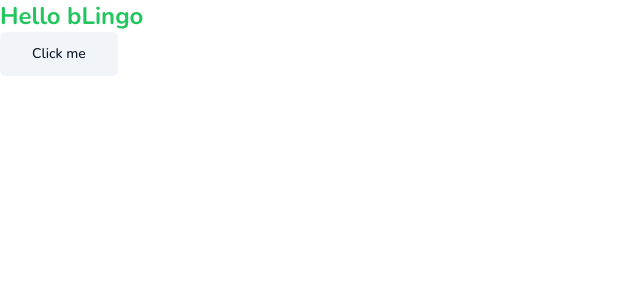
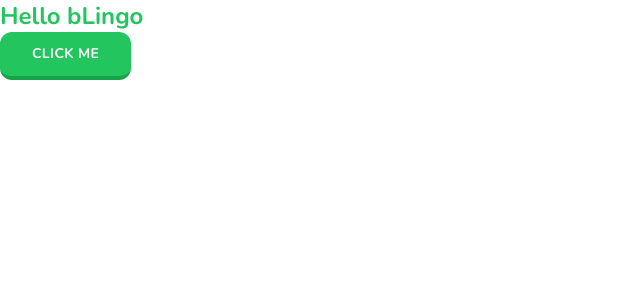
Before and after one commit to hr-shuvo/blingo, a Next.js app: page / in a window 1280 px wide. Shown: the top 300 px of the page, without its empty margins (0-640 px from the left). Built offline with nearby package versions, Linux system fonts and the light colour scheme.

Commit message:
add custom buttons

```diff
--- /dev/null
+++ b/app/buttons/page.tsx
@@ -0,0 +1,25 @@
+import {Button} from "@/components/ui/button";
+
+const ButtonsPage =()=>{
+    return (
+        <div className='p-4 space-y-4 flex flex-col max-w-[200px]'>
+            <Button variant='default' size='default'>Default</Button>
+            <Button variant='primary' size='default'>Primary</Button>
+            <Button variant='primaryOutline' size='default'>Primary Outline</Button>
+            <Button variant='secondary' size='default'>Secondary</Button>
+            <Button variant='secondaryOutline' size='default'>Secondary Outline</Button>
+            <Button variant='danger' size='default'>Danger </Button>
+            <Button variant='dangerOutline' size='default'>Danger Outline</Button>
+            <Button variant='super' size='default'>Super </Button>
+            <Button variant='superOutline' size='default'>Super Outline</Button>
+            <Button variant='ghost' size='default'>Ghost </Button>
+
+
+            <Button variant='sidebar' size='default'>Sidebar </Button>
+            <Button variant='sidebarOutline' size='default'>Sidebar Outline</Button>
+
+        </div>
+    )
+}
+
+export default ButtonsPage;
--- a/components/ui/button.tsx
+++ b/components/ui/button.tsx
@@ -5,25 +5,38 @@
 import {cn} from "@/lib/utils"
 
 const buttonVariants = cva(
-    "inline-flex items-center justify-center gap-2 whitespace-nowrap rounded-md text-sm font-medium ring-offset-background transition-colors focus-visible:outline-none focus-visible:ring-2 focus-visible:ring-ring focus-visible:ring-offset-2 disabled:pointer-events-none disabled:opacity-50 [&_svg]:pointer-events-none [&_svg]:size-4 [&_svg]:shrink-0",
+    "inline-flex items-center justify-center gap-2 whitespace-nowrap " +
+    "rounded-xl text-sm font-medium ring-offset-background transition-colors focus-visible:outline-none " +
+    "focus-visible:ring-2 focus-visible:ring-ring focus-visible:ring-offset-2 disabled:pointer-events-none " +
+    "disabled:opacity-50 uppercase tracking-wide font-bold",
     {
         variants: {
             variant: {
-                default: "bg-primary text-primary-foreground hover:bg-primary/90",
-                destructive:
-                    "bg-destructive text-destructive-foreground hover:bg-destructive/90",
-                outline:
-                    "border border-input bg-background hover:bg-accent hover:text-accent-foreground",
-                secondary:
-                    "bg-secondary text-secondary-foreground hover:bg-secondary/80",
-                ghost: "hover:bg-accent hover:text-accent-foreground",
+                default: "bg-white text-black border-slate-200 border-2 border-b-4 active:border-b-2 hover:bg-slate-100 text-slat",
+
+                destructive: "bg-destructive text-destructive-foreground hover:bg-destructive/90",
+                outline: "border border-input bg-background hover:bg-accent hover:text-accent-foreground",
+                ghost: "bg-transparent text-slate-500 border-transparent",
                 link: "text-primary underline-offset-4 hover:underline",
+
+                primary: "bg-sky-400 text-primary-foreground hover:bg-sky-400/90 border-sky-500 border-b-4 active:border-b-0",
+                primaryOutline: "bg-white text-sky-500 hover:bg-slate-100",
+                secondary: "bg-green-500 text-primary-foreground hover:bg-green-500/90 border-green-600 border-b-4 active:border-b-0",
+                secondaryOutline: "bg-white text-green-500 hover:bg-slate-100",
+                danger: "bg-rose-500 text-primary-foreground hover:bg-rose-500/90 border-rose-600 border-b-4 active:border-b-0",
+                dangerOutline: "bg-white text-rose-500 hover:bg-slate-100",
+                super: "bg-indigo-500 text-primary-foreground hover:bg-indigo-500/90 border-indigo-600 border-b-4 active:border-b-0",
+                superOutline: "bg-white text-indigo-500 hover:bg-slate-100",
+
+                sidebar: "bg-transparent text-slate-500 border-2 border-transparent hover:bg-slate-100 transition-none",
+                sidebarOutline: "bg-sky-500/15 text-sky-500 border-sky-300 border-2 hover:bg-sky-500/20 transition-none",
             },
             size: {
-                default: "h-10 px-4 py-2",
-                sm: "h-9 rounded-md px-3",
-                lg: "h-11 rounded-md px-8",
+                default: "h-11 px-4 py-2",
+                sm: "h-9 px-3",
+                lg: "h-12 px-8",
                 icon: "h-10 w-10",
+                rounded: 'rounded-full'
             },
         },
         // defaultVariants: {
```
